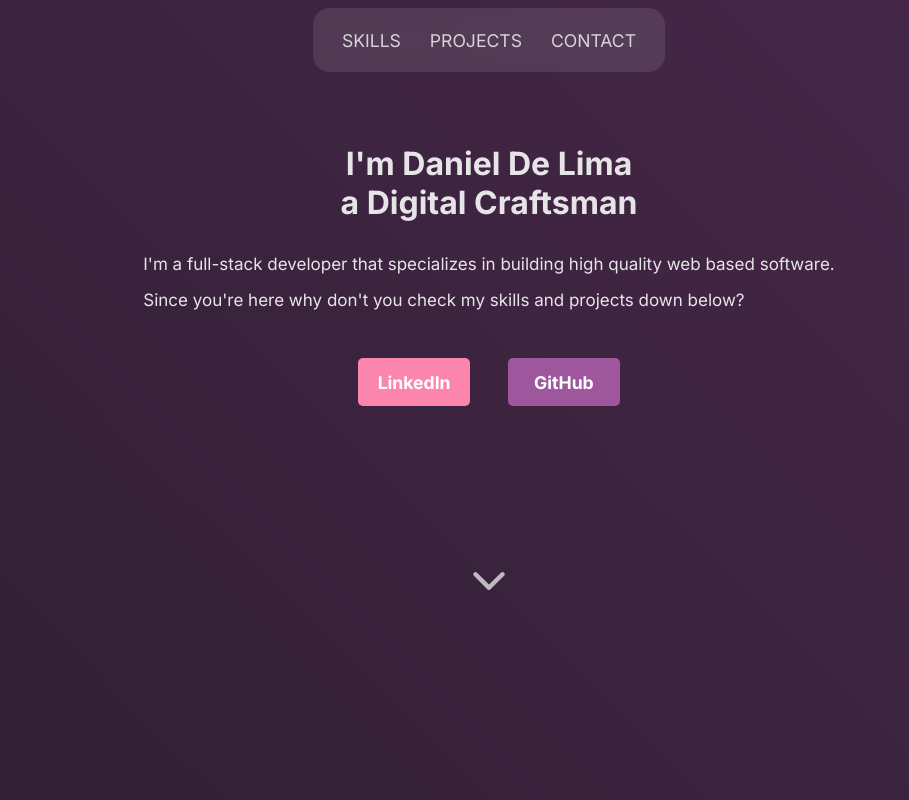
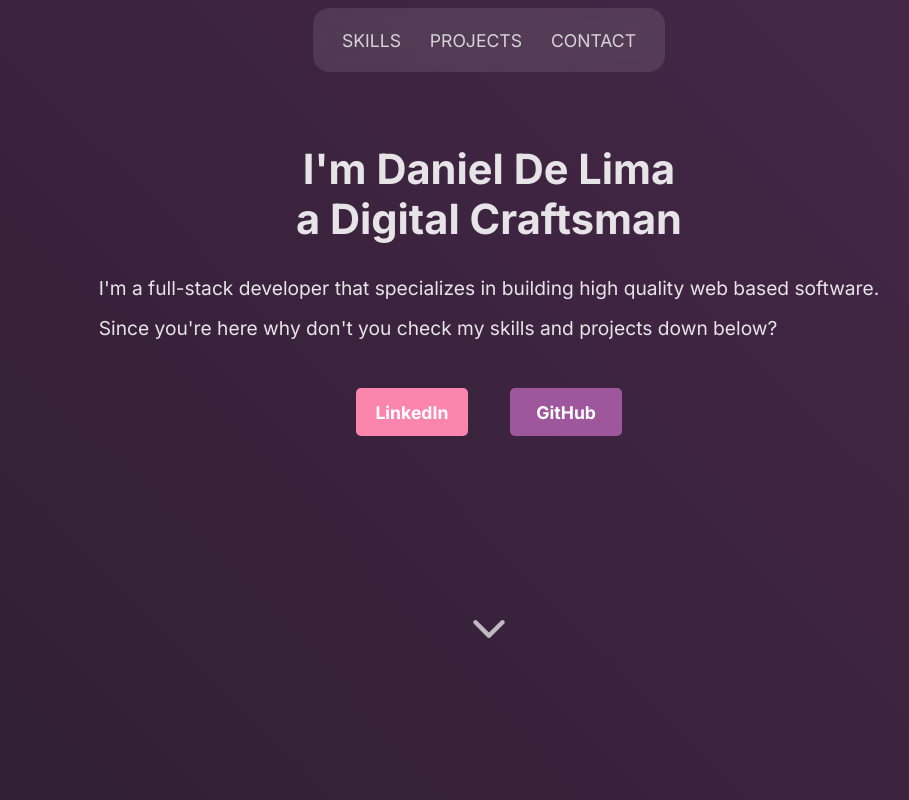
Before and after one commit to dndanli/dndanli-portfolio-v2, a React (Create React App) app in the folder dndanli-portfolio/: page / in a window 1280 px wide. Shown: the top 800 px of the page, without its empty margins (151-1060 px from the left). Built offline with nearby package versions, Linux system fonts and the light colour scheme.

Commit message:
Global styles update

```diff
--- a/dndanli-portfolio/src/Components/GlobalStyles/GlobalStyles.ts
+++ b/dndanli-portfolio/src/Components/GlobalStyles/GlobalStyles.ts
@@ -11,17 +11,53 @@ const GlobalStyle = createGlobalStyle`
     display: flex;
     justify-content: center;
     align-items: center;
-
-    padding-inline: min(80vw, 10rem);
+    padding-inline: min(80vw, 3rem);
     background-color: #48284A;
     background-image: linear-gradient(45deg, #121417, #48284A);
   }
 
+  /* 320 - 480 mobile devices */
+  .about-section{
+    @media only screen and (min-width: 480px){
+      .greetings{
+        font-size: 1.2rem;
+      }
+      .about-text{
+        font-size: 1.2rem;
+      }
+    }
+  }
 
+  /* 481 - 678 Ipads tablets*/
+  .skills-section{
 
+  }
 
+  .about-section{
+    @media only screen and (min-width: 678px){
+      .greetings{
+          font-size: 1.3rem;
+        }
+    }
+  }
 
+  .skills-section{
+    @media only screen and (min-width: 769px){
+      .skills-container{
+        display: grid;
+        justify-content: center;
+        grid-template-columns: repeat(2, 1fr);
+        grid-gap: 3rem;
+      }
+      #tools{
+        grid-column: 1/3;
+        .skill-list-item{
+          margin-left: 7rem;
+        }
 
+      }
+    }
+  }
 `;
 
 export default GlobalStyle;
```
